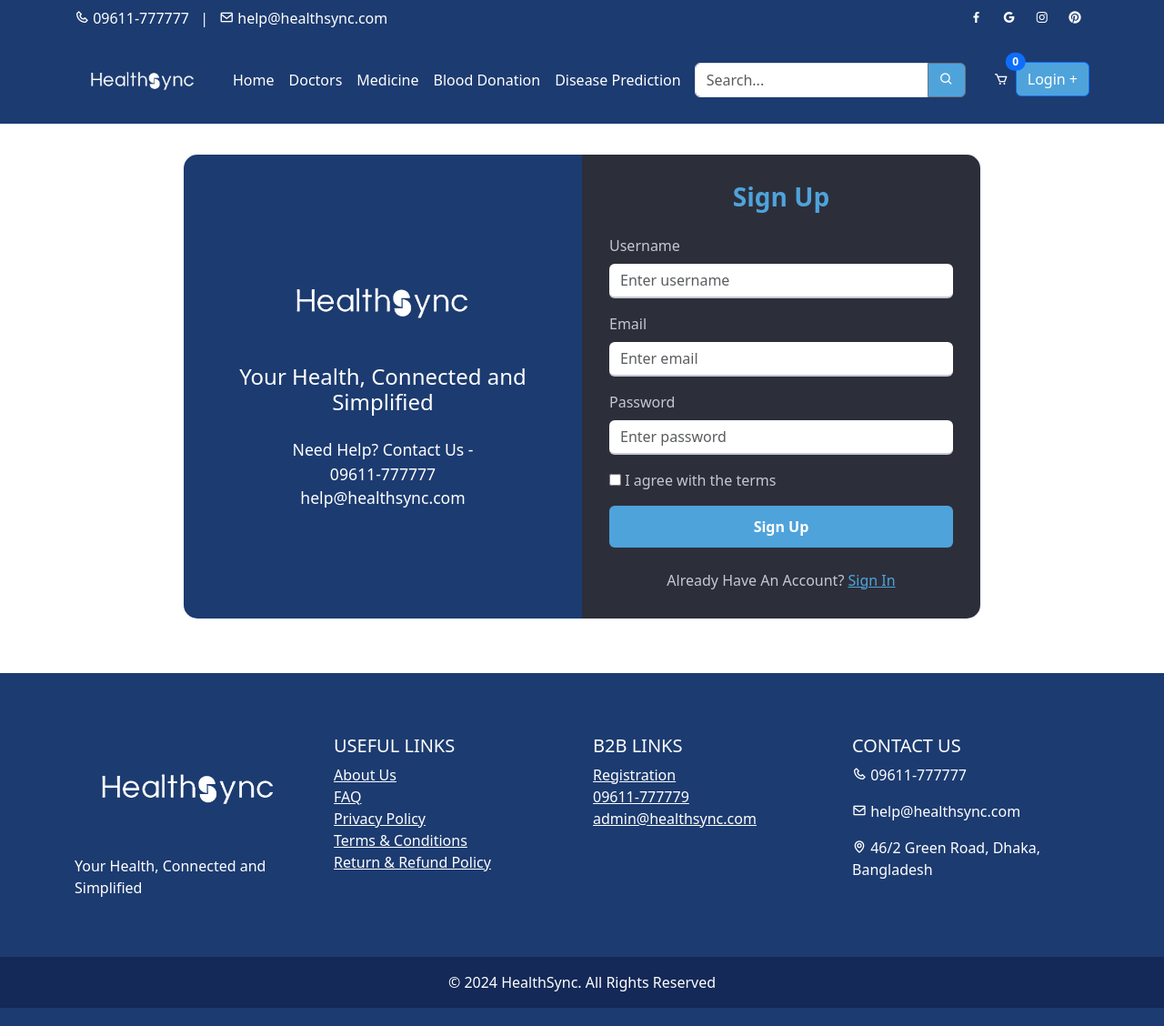
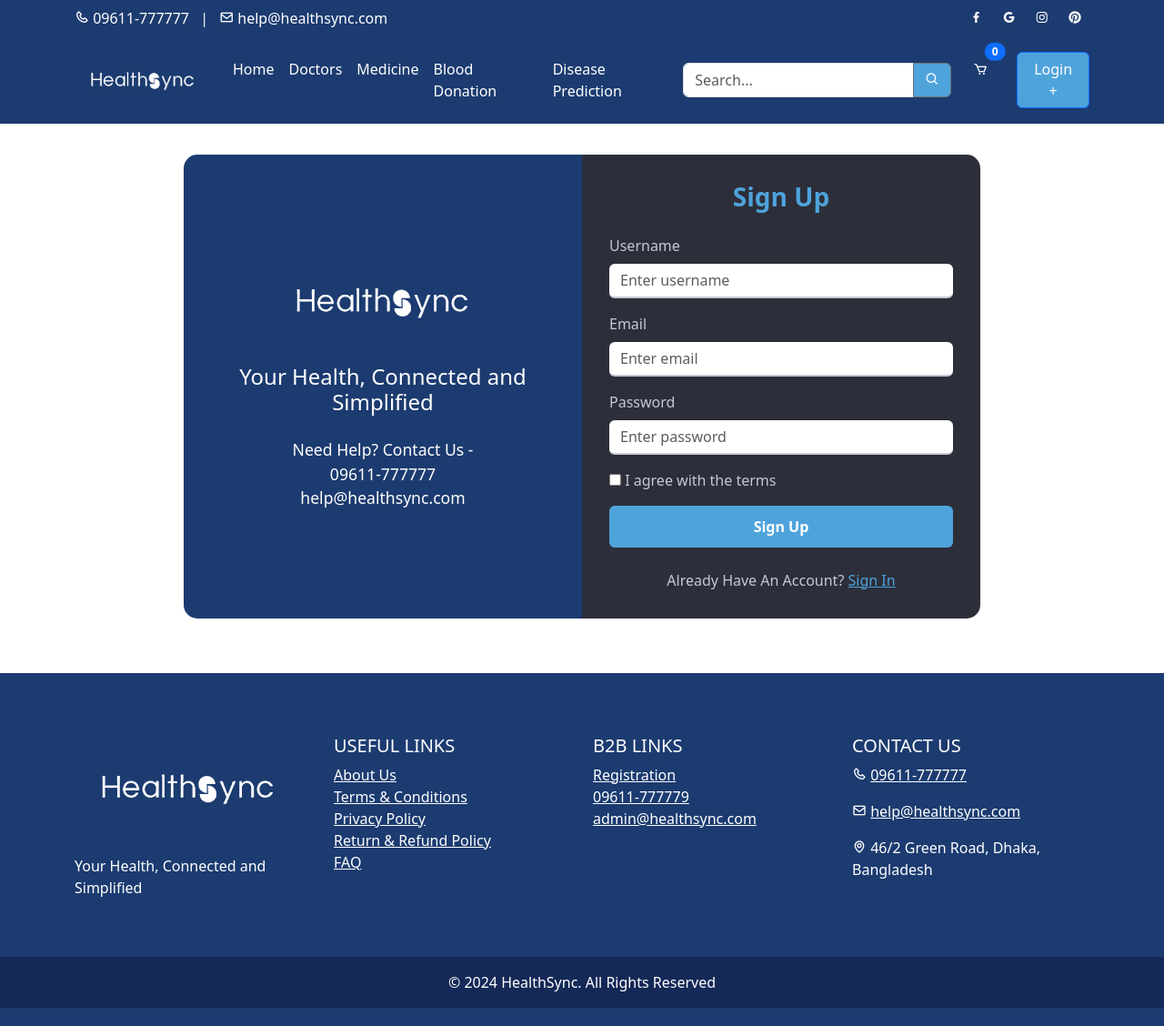
Before and after one commit to BlinkZ404/HealthSync, a Django app: page /register/ in a window 1280 px wide. Shown: the whole page at 91% size. Run offline with Django 5.2, Linux system fonts and the light colour scheme.

Commit message:
base html updated

```diff
--- a/HealthSync/core/templates/base.html
+++ b/HealthSync/core/templates/base.html
@@ -67,19 +67,19 @@
 
     <nav class="navbar navbar-expand-lg" style="background-color: #1c3b70;">
         <div class="container">
-            <a class="navbar-brand text-white" href="">
-                <img src="{% static 'img/Healthsync-W.png' %}" alt="Medicate Logo" style="width: 150px;">
+            <a class="navbar-brand text-white" href="{% url 'home' %}">
+                <img src="{% static 'img/Healthsync-W.png' %}" alt="HealthSync Logo" style="width: 150px;">
             </a>
             <button class="navbar-toggler" type="button" data-bs-toggle="collapse" data-bs-target="#navbarNav" aria-controls="navbarNav" aria-expanded="false" aria-label="Toggle navigation">
                 <span class="navbar-toggler-icon"></span>
             </button>
             <div class="collapse navbar-collapse" id="navbarNav">
                 <ul class="navbar-nav me-auto">
-                    <li class="nav-item"><a class="nav-link text-white" href="#">Home</a></li>
-                    <li class="nav-item"><a class="nav-link text-white" href="#">Doctors</a></li>
-                    <li class="nav-item"><a class="nav-link text-white" href="#">Medicine</a></li>
-                    <li class="nav-item"><a class="nav-link text-white" href="#">Blood Donation</a></li>
-                    <li class="nav-item"><a class="nav-link text-white" href="#">Disease Prediction</a></li>
+                    <li class="nav-item"><a class="nav-link text-white" href="{% url 'home' %}">Home</a></li>
+                    <li class="nav-item"><a class="nav-link text-white" href="{% url 'doctors' %}">Doctors</a></li>
+                    <li class="nav-item"><a class="nav-link text-white" href="{% url 'medicine' %}">Medicine</a></li>
+                    <li class="nav-item"><a class="nav-link text-white" href="{% url 'blood_donation' %}">Blood Donation</a></li>
+                    <li class="nav-item"><a class="nav-link text-white" href="{% url 'disease_prediction' %}">Disease Prediction</a></li>
                 </ul>
                 <!-- Search Bar with Icon -->
                 <form class="d-flex me-3">
@@ -93,10 +93,13 @@
                 <!-- Cart Icon and Appointments Button -->
                 <ul class="navbar-nav ms-auto">
                     <li class="nav-item">
-                        <a class="nav-link position-relative text-white" href="#"><i class="bx bx-cart"></i><span class="position-absolute top-0 start-100 translate-middle badge rounded-pill bg-primary">0</span></a>
+                        <a class="nav-link position-relative text-white" href="{% url 'cart' %}">
+                            <i class="bx bx-cart"></i>
+                            <span class="position-absolute top-0 start-100 translate-middle badge rounded-pill bg-primary">0</span>
+                        </a>
                     </li>
-                    <li class="nav-item">
-                        <a href="#" class="btn btn-primary" style="background-color: #4fa3db; color: white;">Login +</a>
+                    <li class="nav-item ms-4">
+                        <a href="{% url 'login' %}" class="btn btn-primary" style="background-color: #4fa3db; color: white;">Login +</a>
                     </li>
                 </ul>
             </div>
@@ -116,31 +119,31 @@
     <div class="container py-5">
         <div class="row">
             <div class="col-md-3">
-                <img src="{% static 'img/Healthsync-W.png' %}" alt="Medicate Logo" style="width: 250px;">
+                <img src="{% static 'img/Healthsync-W.png' %}" alt="HealthSync Logo" style="width: 250px;">
                 <p class="mt-3">Your Health, Connected and Simplified</p>
             </div>
             <div class="col-md-3">
                 <h5 class="text-uppercase">Useful Links</h5>
                 <ul class="list-unstyled">
-                    <li><a href="#" class="text-white">About Us</a></li>
-                    <li><a href="#" class="text-white">FAQ</a></li>
-                    <li><a href="#" class="text-white">Privacy Policy</a></li>
-                    <li><a href="#" class="text-white">Terms & Conditions</a></li>
-                    <li><a href="#" class="text-white">Return & Refund Policy</a></li>
+                    <li><a href="{% url 'about' %}" class="text-white">About Us</a></li>
+                    <li><a href="{% url 'terms_conditions' %}" class="text-white">Terms & Conditions</a></li>
+                    <li><a href="{% url 'privacy_policy' %}" class="text-white">Privacy Policy</a></li>
+                    <li><a href="{% url 'refund_policy' %}" class="text-white">Return & Refund Policy</a></li>
+                    <li><a href="{% url 'faq' %}" class="text-white">FAQ</a></li>
                 </ul>
             </div>
             <div class="col-md-3">
                 <h5 class="text-uppercase">B2B Links</h5>
                 <ul class="list-unstyled">
-                    <li><a href="#" class="text-white">Registration</a></li>
-                    <li><a href="#" class="text-white">09611-777779</a></li>
-                    <li><a href="#" class="text-white">admin@healthsync.com</a></li>
+                    <li><a href="{% url 'b2b_registration' %}" class="text-white">Registration</a></li>
+                    <li><a href="tel:09611-777779" class="text-white">09611-777779</a></li>
+                    <li><a href="mailto:admin@healthsync.com" class="text-white">admin@healthsync.com</a></li>
                 </ul>
             </div>
             <div class="col-md-3">
                 <h5 class="text-uppercase">Contact Us</h5>
-                <p><i class="bx bx-phone"></i> 09611-777777</p>
-                <p><i class="bx bx-envelope"></i> help@healthsync.com</p>
+                <p><i class="bx bx-phone"></i> <a href="tel:09611-777777" class="text-white">09611-777777</a></p>
+                <p><i class="bx bx-envelope"></i> <a href="mailto:help@healthsync.com" class="text-white">help@healthsync.com</a></p>
                 <p><i class="bx bx-map"></i> 46/2 Green Road, Dhaka, Bangladesh</p>
             </div>
         </div>
```
